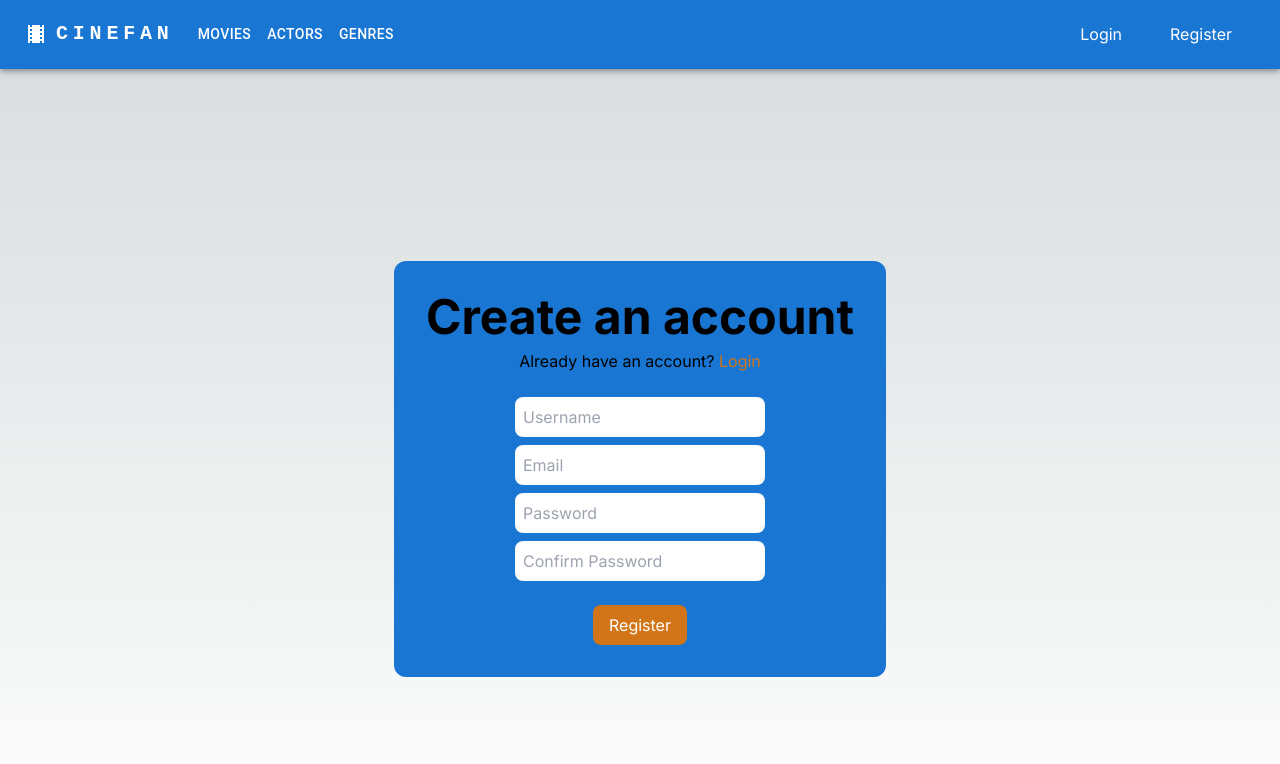
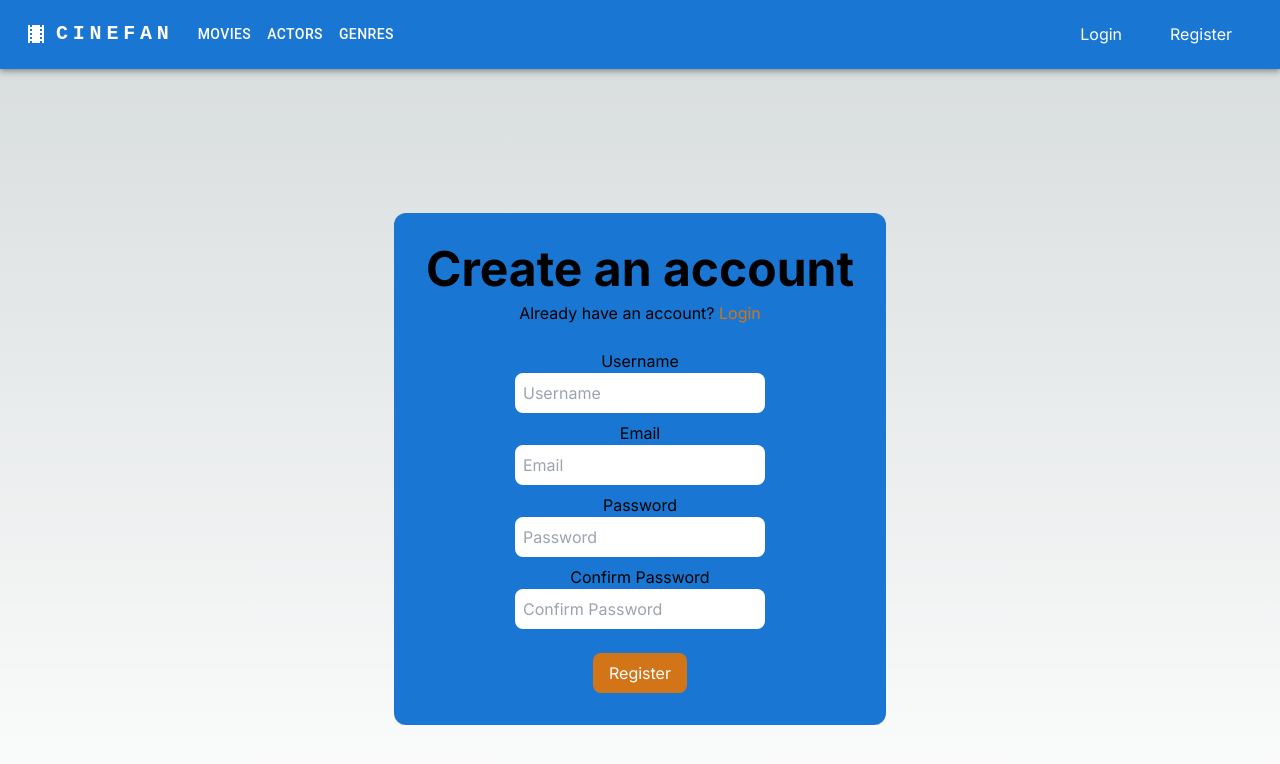
Before and after one commit to bradyhendu/COP4710-Project, a Next.js app in the folder nextjs-flask/: page /register in a window 1280 px wide. Shown: the top 764 px of the page. Built offline with nearby package versions, Linux system fonts and the light colour scheme.

Commit message:
Makes a working register button

```diff
--- a/nextjs-flask/app/register/page.js
+++ b/nextjs-flask/app/register/page.js
@@ -18,6 +18,15 @@ const Register = () => {
   const handleSubmit = (event) => {
     event.preventDefault()
     console.log(formData)
+
+    const response = fetch('http://localhost:3000/register', {
+      method: 'POST',
+      headers: {
+        'Content-Type': 'application/json'
+      },
+      credentials: 'include',
+      body: JSON.stringify(formData)
+    })
   }
 
   return (
@@ -26,10 +35,14 @@ const Register = () => {
         <h1 className="text-5xl font-bold">Create an account</h1>
         <p className='mt-2'>Already have an account? <Link href='/login' className='text-secondary hover:text-accent'>Login</Link></p>
         <form className='mt-6 flex flex-col items-center' onSubmit={handleSubmit}>
-          <input type='text' placeholder='Username' className='p-2 rounded-lg text-dark' value={formData.username} onChange={handleChange}/>
-          <input type='email' placeholder='Email' className='p-2 mt-2 rounded-lg text-dark' value={formData.email} onChange={handleChange}/>
-          <input type='password' placeholder='Password' className='p-2 mt-2 rounded-lg text-dark' value={formData.password} onChange={handleChange}/>
-          <input type='password' placeholder='Confirm Password' className='p-2 mt-2 rounded-lg text-dark' value={formData.confirmPassword} onChange={handleChange}/>
+          <label htmlFor='username'>Username</label>
+          <input type='text' placeholder='Username' className='p-2 rounded-lg text-dark' name='username' value={formData.username} onChange={handleChange}/>
+          <label htmlFor='email' className='mt-2'>Email</label>
+          <input type='email' placeholder='Email' className='p-2  rounded-lg text-dark' name='email' value={formData.email} onChange={handleChange}/>
+          <label htmlFor='password' className='mt-2'>Password</label>
+          <input type='password' placeholder='Password' className='p-2 rounded-lg text-dark' name='password' value={formData.password} onChange={handleChange}/>
+          <label htmlFor='confirmPassword' className='mt-2'>Confirm Password</label>
+          <input type='password' placeholder='Confirm Password' className='p-2 rounded-lg text-dark' name='confirmPassword' value={formData.confirmPassword} onChange={handleChange}/>
           <button type='submit' className='mt-6 bg-secondary hover:bg-accent text-white px-4 py-2 rounded-lg'>Register</button>
         </form>
       </div>
```
